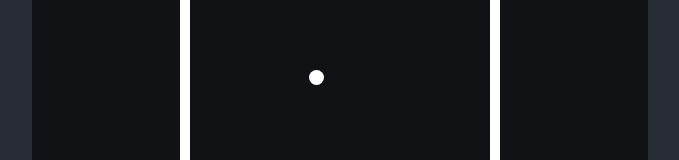
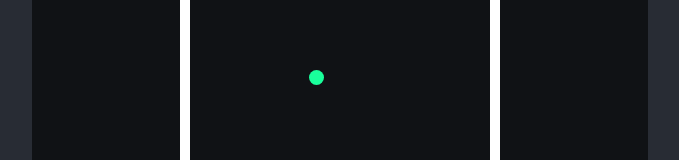
Before and after one commit to JQ4386/Particle-Accelerator, a React (Create React App) app: page / in a window 1280 px wide. Shown: the part 169-329 px from the top of the page, without its empty margins (288-967 px from the left). Built offline with nearby package versions, Linux system fonts and the light colour scheme.

Commit message:
implement particle color and matching explosions

```diff
--- a/src/App.js
+++ b/src/App.js
@@ -37,7 +37,8 @@ function App() {
   const initParticleData = useMemo(() => [{
     id: Date.now(),
     position: { x: boxSize / 2, y: boxSize / 2 },
-    velocity: getRandomVelocity(particleSpeed)
+    velocity: getRandomVelocity(particleSpeed),
+    color: 'rgb(25, 255, 155)'
   }], [boxSize, particleSpeed]);
   const [particleData, setParticleData] = useState(initParticleData);
 
@@ -70,6 +71,14 @@ function App() {
   // handle particle amount upgrades
   const [lastAddedParticles, setLastAddedParticles] = useState(0);
 
+  // generate random color for new particles
+  function getRandomColor() {
+    const r = Math.floor(Math.random() * 200) + 55;
+    const g = Math.floor(Math.random() * 200) + 55;
+    const b = Math.floor(Math.random() * 200) + 55;
+    return `rgb(${r}, ${g}, ${b})`;
+  }
+
   useEffect(() => {
     let addedParticles = 0;
 
@@ -88,7 +97,8 @@ function App() {
         newParticles.push({
           id: nanoid(),  // Ensure unique IDs
           position: { x: boxSize / 2, y: boxSize / 2 },
-          velocity: newVelocity
+          velocity: newVelocity,
+          color: getRandomColor()
         });
       }
       setParticleData(prevParticles => [...prevParticles, ...newParticles]);
@@ -220,7 +230,7 @@ function App() {
       <header className="App-header">
         <h1>Particle Accelerator</h1>
         <p>Money: ${money.toFixed(2)} </p>
-        <ParticleBox {...manageMoney} {...manageParticles} {...manageParticleBox} refreshRate={refreshRate} wallValue={wallValue} particleSpeed={particleSpeed} />
+        <ParticleBox {...manageMoney} {...manageParticles} {...manageParticleBox} refreshRate={refreshRate} wallValue={wallValue} particleSpeed={particleSpeed} getRandomColor={getRandomColor} />
         <ResetButton resetStates={resetStates} />
         <UpgradesTab {...manageMoney} {...manageUpgrade} {...manageParticles} {...manageParticleBox} />
       </header>
--- a/src/Particle.js
+++ b/src/Particle.js
@@ -1,13 +1,13 @@
-import React, { useEffect } from 'react';
+import React from 'react';
 
-export default function Particle({ position, particleSize  }) {
+export default function Particle({ position, particleSize, color }) {
 
     // dumb component that just renders a particle
     return (
         <div className="particle" style={{
             width: particleSize,
             height: particleSize,
-            backgroundColor: 'white',
+            backgroundColor: color,
             borderRadius: '50%',
             position: 'absolute',
             left: position.x,
--- a/src/ParticleBox.js
+++ b/src/ParticleBox.js
@@ -5,7 +5,7 @@ import Explosion from "./Explosion";
 import Particle from "./Particle";
 
 
-export default function ParticleBox({ setMoney, refreshRate, wallValue, particleSpeed, particleData, handleParticlesUpdate, boxSize, particleSize }) {
+export default function ParticleBox({ setMoney, refreshRate, wallValue, particleSpeed, particleData, handleParticlesUpdate, boxSize, particleSize, getRandomColor }) {
 
     const [interpParticles, setInterpParticles] = useState(new Map());
 
@@ -197,11 +197,12 @@ export default function ParticleBox({ setMoney, refreshRate, wallValue, particle
                     }
                 }
 
-                function handleCollision(collisionPosition) {
+                function handleCollision(collisionPosition, collisionColor) {
                     const newExplosion = {
                         x: collisionPosition.x,
                         y: collisionPosition.y,
-                        id: nanoid()
+                        id: nanoid(),
+                        color: collisionColor
                     };
 
                     setExplosions(prev => [...prev, newExplosion]);
@@ -218,7 +219,7 @@ export default function ParticleBox({ setMoney, refreshRate, wallValue, particle
                         newX = boxSize - particleSize;
                     }
 
-                    handleCollision(particle.position);
+                    handleCollision(particle.position, particle.color);
                 }
 
                 if (newY < 0 || newY + particleSize >= boxSize) {
@@ -232,7 +233,7 @@ export default function ParticleBox({ setMoney, refreshRate, wallValue, particle
                     }
 
 
-                    handleCollision(particle.position);
+                    handleCollision(particle.position, particle.color);
                 }
 
                 return {
@@ -246,10 +247,11 @@ export default function ParticleBox({ setMoney, refreshRate, wallValue, particle
         }, 1000 / refreshRate);
 
         return () => clearInterval(interval);
-    }, [particleData, refreshRate, interpParticles, boxSize, handleParticlesUpdate, particleSize, setMoney, wallValue]);
+    }, [particleData, refreshRate, interpParticles, boxSize, handleParticlesUpdate, particleSize, setMoney, wallValue, getRandomColor]);
 
-    // Explosion states
+    // Explosion State
     const [explosions, setExplosions] = useState([]);
+
 
     return (
         <div className="particle-box" style={{
@@ -262,7 +264,7 @@ export default function ParticleBox({ setMoney, refreshRate, wallValue, particle
                 <Explosion
                     key={explosion.id}
                     size={100}
-                    color={"red"}
+                    color={explosion.color}
                     refreshRate={refreshRate}
                     position={explosion}
                     onComplete={() => {
@@ -278,6 +280,7 @@ export default function ParticleBox({ setMoney, refreshRate, wallValue, particle
                         velocity={particle.velocity}
                         particleSize={particleSize}
                         boxSize={boxSize}
+                        color={particle.color}
                     />
                 )}
             </div>
```
